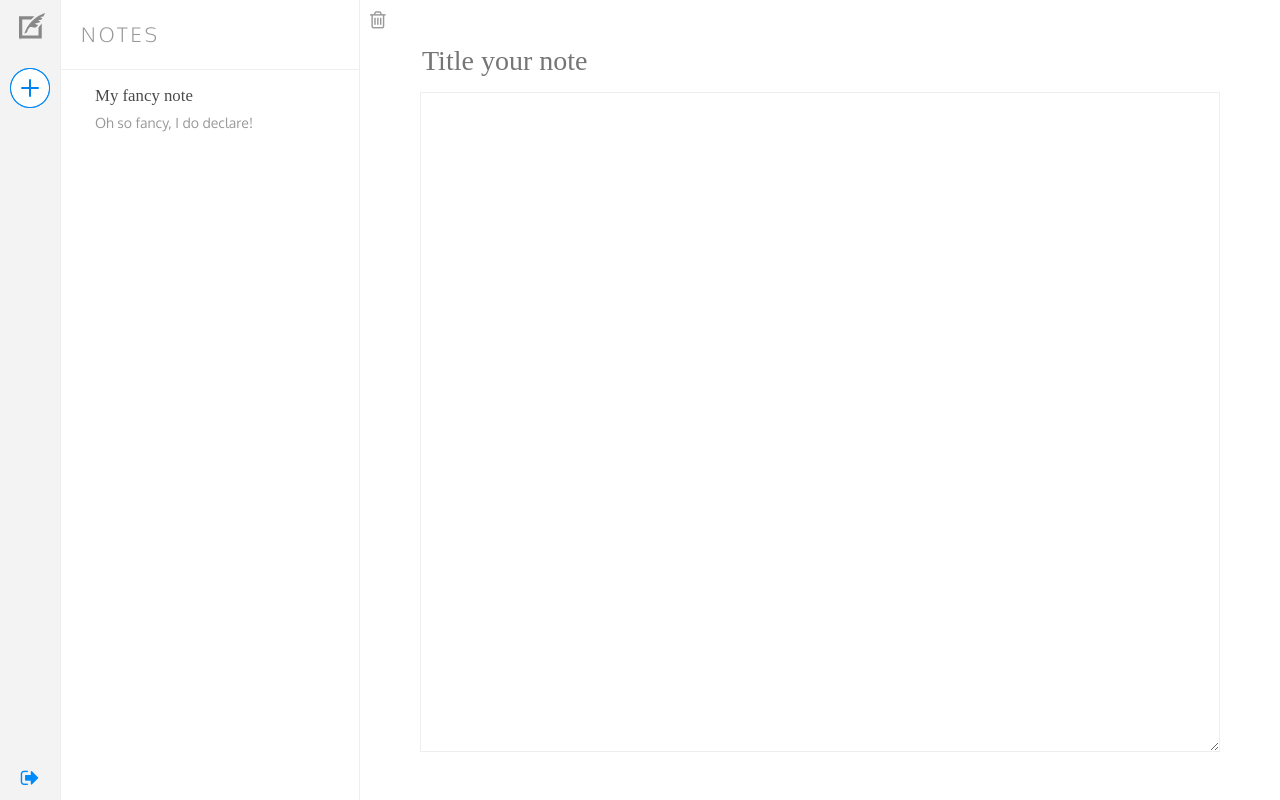
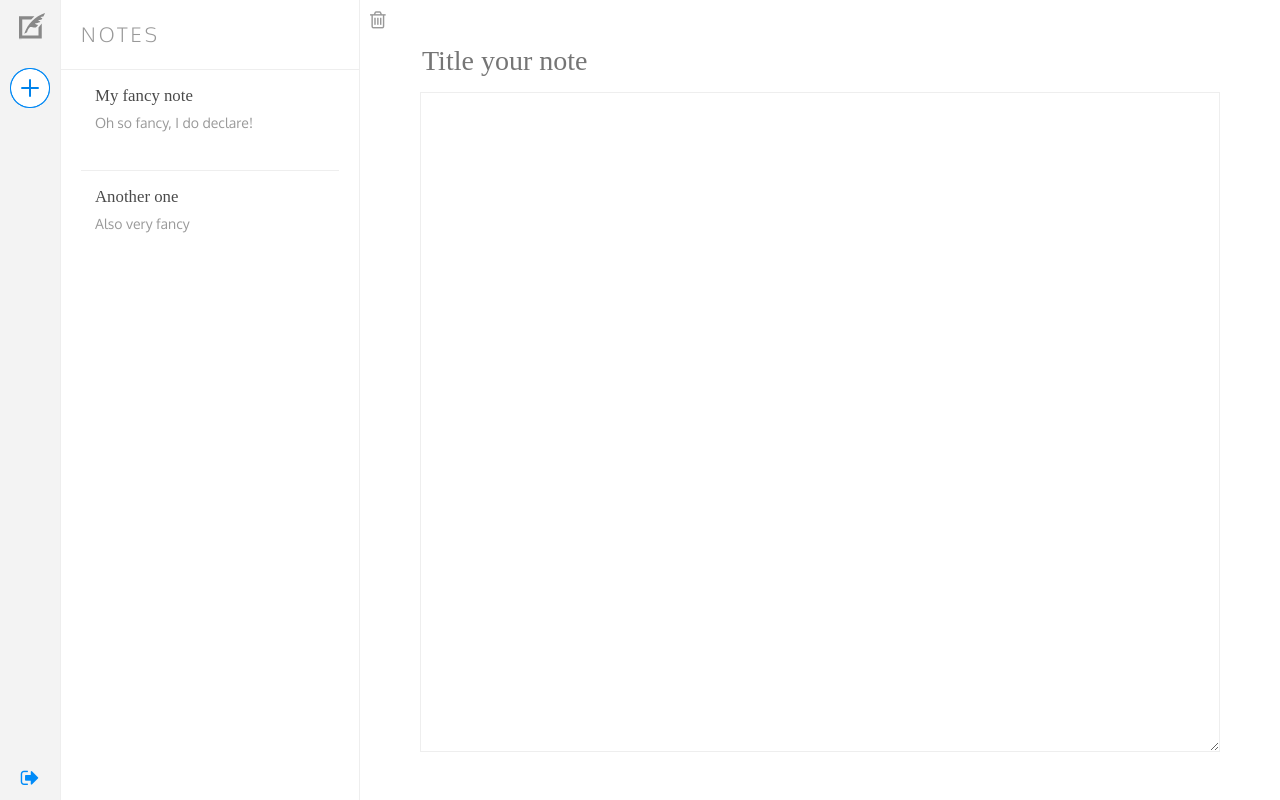
Before and after one commit to SowmmaRoy/noteherder, a React (Create React App) app: page / in a window 1280 px wide. Built offline with nearby package versions, Linux system fonts and the light colour scheme; a web font is replaced by a local one.

Commit message:
Dynamically render one note from an object

```diff
--- a/src/NoteList.js
+++ b/src/NoteList.js
@@ -4,18 +4,25 @@ import './NoteList.css'
 import Note from './Note'
 
 const NoteList = () => {
-    const note = {
-        id: 'note-4',
-        title: 'My fancy note',
-        body: 'Oh so fancy, I do declare!',
-    }
+    const notes = [
+        {
+            id: 'note-4',
+            title: 'My fancy note',
+            body: 'Oh so fancy, I do declare!',
+        },
+        {
+            id: 'note-5',
+            title: 'Another one',
+            body: 'Also very fancy'
+        }
+    ]
     return (
         <div className="NoteList">
             <h3>Notes</h3>
             <ul id="notes">
-                <Note note={note}/>
+              {notes.map(note => <Note note={note}/>)}
             </ul>
-            </div>
+        </div>
     )
 }
 
```
